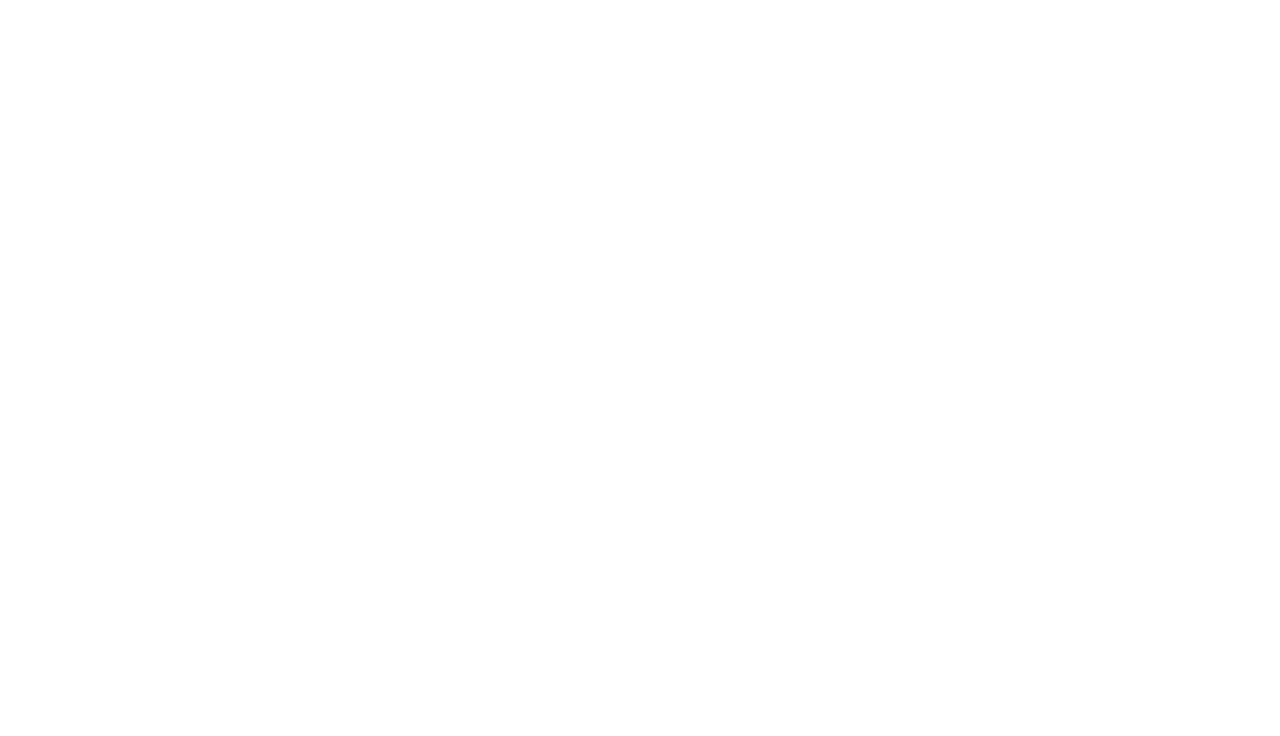
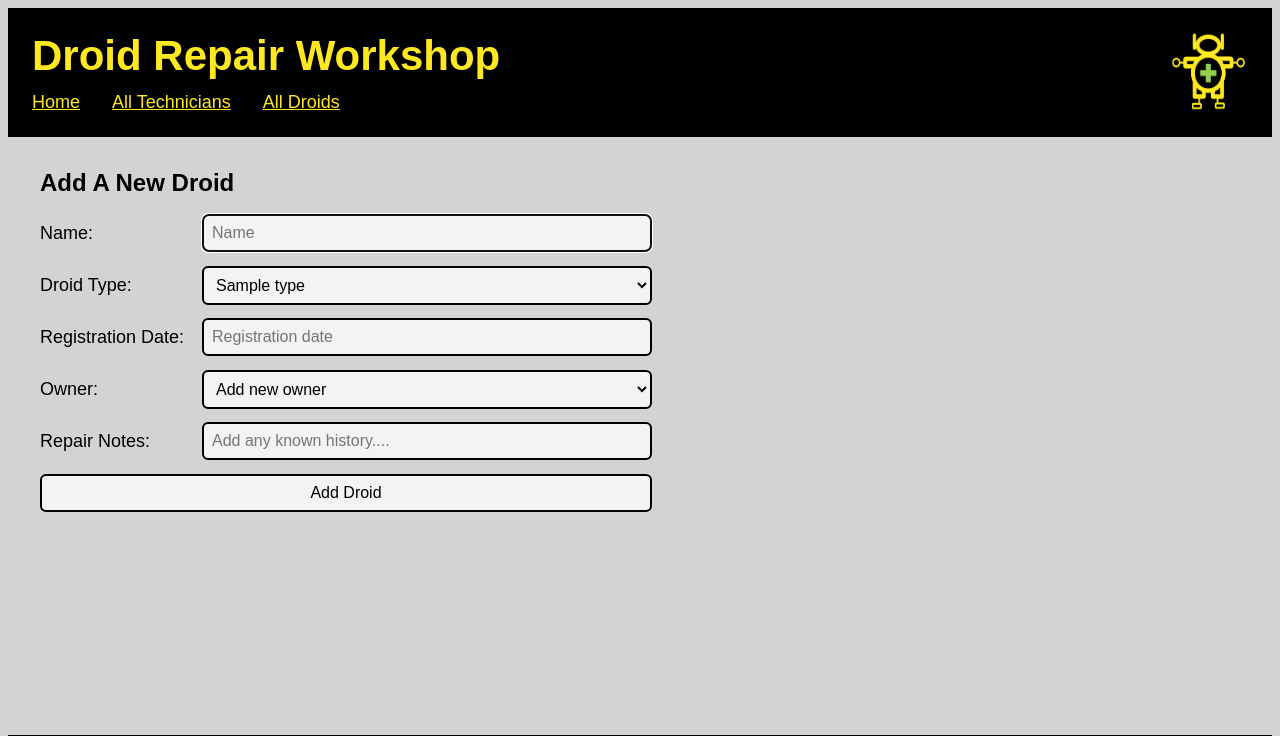
Before and after one commit to louise3112/droid_workshop, a Flask app: page /droids/new in a window 1280 px wide. Before the commit the part shown is empty. Shown: the top 736 px of the page. Run offline with Flask 2, Linux system fonts and the light colour scheme; a database or web service that is not in the repository returns one stand-in record (values such as "Sample title"); some libraries are stand-ins or nearby versions.

Commit message:
html and controllers to add new droid and owner added

```diff
--- a/controllers/droids_controller.py
+++ b/controllers/droids_controller.py
@@ -60,24 +60,59 @@
 @droids_blueprint.route("/droids/new")
 def new():
     types = type_repo.select_all()
-    # ADD SOMETHING TO CALCULATE "TODAY" DATE - ACTUAL DATE - ~950 YEARS?
-    # ADD SOMETHING TO ALLOW CAPTURE OF OWNER INFO?
-    # ADD SOMETHING TO CREATE LIST OF RELEVANT TECHNICIANS - HOW TO DO THIS IF WE DON'T YET KNOW DROID TYPE??
-    return render_template("droids/new.html", all_types = types)
+    owners = owner_repo.select_all()
+    return render_template("droids/new.html", all_types = types, all_owners = owners)
 
-@droids_blueprint.route("/droids", methods=['POST'])
-def create():
+@droids_blueprint.route("/droids/new", methods=['POST'])
+def new_further_info():
     name = request.form['name']
     type_id = request.form['type_id']
     registration_date = request.form['reg_date']
+    owner_id = request.form['owner_id']
     repair_notes = request.form['notes']
-    owner_id = request.form['owner_id']
-    technician_id = request.form['tech_id']
 
     type = type_repo.select(type_id)
-    owner = owner_repo.select(owner_id)  # ADD SOMETHING HERE TO ALLOW FOR CREATION OF NEW OWNER??
-    technician = tech_repo.select(technician_id)
-    droid = Droid(name, type, registration_date, repair_notes, owner, technician)
+    relevant_technicians = tech_repo.select_technicians_by_type(type_id)
 
+    if len(relevant_technicians) > 1 or owner_id == "New":
+        droid = Droid(name, type, registration_date, repair_notes, 0, 0)
+        return render_template("droids/new_further_info.html", droid = droid, relevant_techs = relevant_technicians, owner_id = owner_id)
+
+    else:
+        technician = relevant_technicians[0]
+        owner = owner_repo.select(owner_id)
+        droid = Droid(name, type, registration_date, repair_notes, owner, technician)
+        droid_repo.save(droid)
+        return redirect("/droids")
+
+
+@droids_blueprint.route("/droids/new/further-info", methods=['POST'])
+def create():
+    type_id = request.form['droid_type_id']
+    type = type_repo.select(type_id)
+
+    num_of_techs = int(request.form['num_of_techs'])
+    if num_of_techs > 1:
+        tech_id = request.form['tech_id']
+        technician = tech_repo.select(tech_id)
+    else:
+        technician = tech_repo.select_technicians_by_type(type_id)[0]
+
+    owner_id = request.form['owner_id']
+    if owner_id == "New":
+        owner_name = request.form['name']
+        home_planet = request.form['home_planet']
+        comlink_freq = request.form['comlink_freq']
+        new_owner = Owner(owner_name, home_planet, comlink_freq)
+        owner = owner_repo.save(new_owner)
+    else:
+        owner = owner_repo.select(owner_id)
+
+    droid_name = request.form['droid_name']
+    registration_date = request.form['reg_date']
+    repair_notes = request.form['notes']
+
+    droid = Droid(droid_name, type, registration_date, repair_notes, owner, technician)
     droid_repo.save(droid)
+
     return redirect("/droids")
--- a/repositories/droid_repository.py
+++ b/repositories/droid_repository.py
@@ -45,7 +45,7 @@
 def select_droid_by_technician(technician_id):
     droids = []
 
-    sql = "SELECT * FROM droids WHERE technician_id = %s"
+    sql = "SELECT * FROM droids WHERE technician_id = %s ORDER BY name ASC"
     values = [technician_id]
     output = run_sql(sql, values)
 
--- a/repositories/owner_repository.py
+++ b/repositories/owner_repository.py
@@ -5,20 +5,17 @@
 def save(owner):
     sql = "INSERT INTO owners (name, home_planet, comlink_frequency) VALUES (%s, %s, %s) RETURNING *"
     values = [owner.name, owner.home_planet, owner.comlink_frequency]
-    run_sql(sql, values)
-    # output = run_sql(sql, values)
-
-    # id = output[0]['id']
-    # owner.id = id
-
-    # return owner
+    output = run_sql(sql, values)
+    id = output[0]['id']
+    owner.id = id
+    return owner
 
 
 # READ
 def select_all():
     owners = []
 
-    sql = "SELECT * FROM owners"
+    sql = "SELECT * FROM owners ORDER BY name ASC"
     output = run_sql(sql)
 
     for row in output:
--- a/static/droids.css
+++ b/static/droids.css
@@ -66,7 +66,7 @@
     font-size: 18px;
     color: rgb(0, 0, 0);
     display: grid;
-    grid-template: 40px 40px 40px 40px 40px 40px/ 150px 350px;
+    grid-template: 40px 40px 40px 40px 40px 40px/ 150px 450px;
     gap: 12px;
     align-items: center;
 }
@@ -95,9 +95,10 @@
     font-size: 16px;
     background-color: rgb(243, 243, 243);
     padding: 8px;
-    width: 512px;
+    width: 612px;
     border-style: solid;
     border-width: 2px;
     border-color: rgb(0, 0, 0);
     border-radius: 6px;
+    cursor: pointer;
 }
--- a/static/owners.css
+++ b/static/owners.css
@@ -36,4 +36,5 @@
     border-width: 2px;
     border-color: rgb(0, 0, 0);
     border-radius: 6px;
+    cursor: pointer;
 }
--- a/static/technicians.css
+++ b/static/technicians.css
@@ -90,4 +90,5 @@
     border-width: 2px;
     border-color: rgb(0, 0, 0);
     border-radius: 6px;
+    cursor: pointer;
 }
--- a/templates/droids/new.html
+++ b/templates/droids/new.html
@@ -0,0 +1,37 @@
+{% extends "base.html" %}
+
+{% block content %}
+
+    <h3>Add A New Droid</h3>
+
+    <form action="/droids/new" method="post" class="droids-form">
+
+        <label for="name">Name:</label>
+            <input type="text" id="name" name="name" placeholder="Name" required autofocus>
+
+        <label for="type">Droid Type:</label>
+            <select id="type" name="type_id">
+                {% for type in all_types %}
+                    <option value="{{ type.id }}">{{type.name}}</option>
+                {% endfor %}
+            </select>
+
+        <label for="reg_date">Registration Date:</label>
+            <input type="text" id="reg_date" name="reg_date" placeholder="Registration date">
+
+        <label for="owner">Owner:</label>
+            <select id="owner" name="owner_id">
+                <option value="New">Add new owner</option>
+                {% for owner in all_owners %}
+                    <option value="{{ owner.id }}">{{owner.name}}, {{owner.home_planet}}, Comlink Frequency: {{owner.comlink_frequency}}</option>
+                {% endfor %}
+            </select>
+
+        <label for="notes">Repair Notes:</label>
+            <input type="text" id="notes" name="notes" placeholder="Add any known history...."">
+
+        <button type="submit">Add Droid</button>
+
+    </form>
+
+{% endblock %}
```
Also changed, not shown: templates/droids/new_further_info.html (added, +47 -0 lines).
